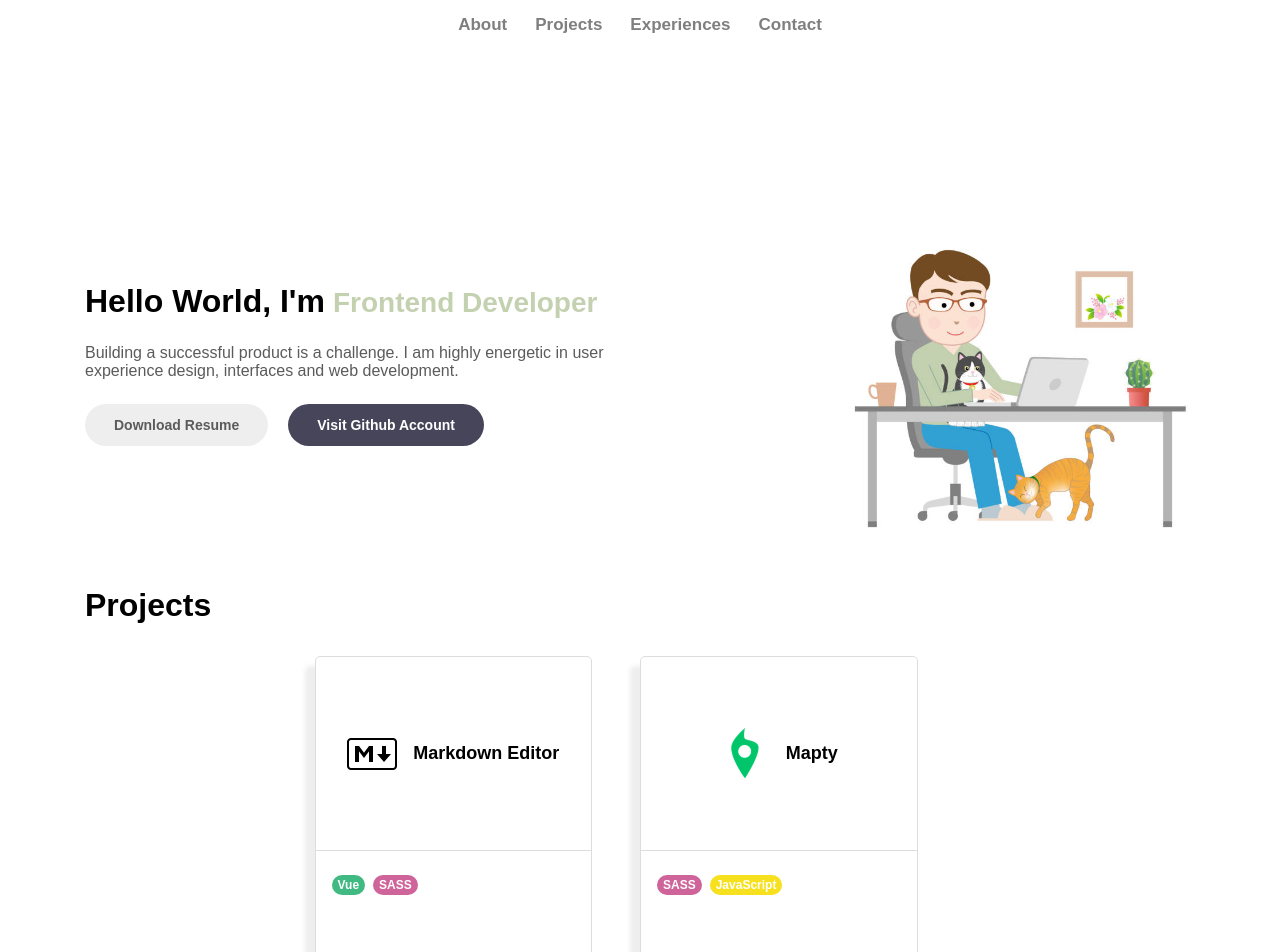
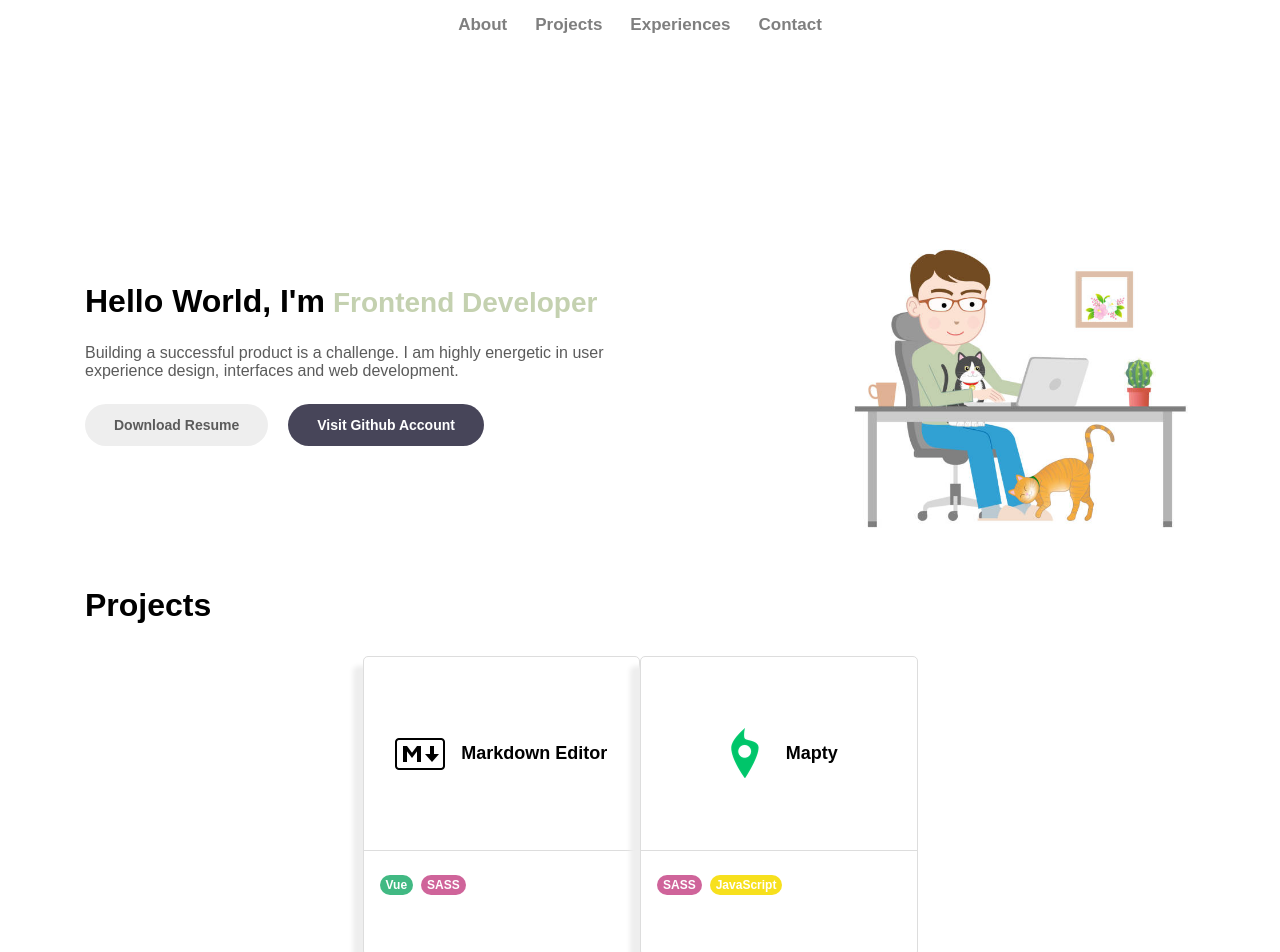
Before and after one commit to MarwanAhmedElAbhar/my-portfolio, a Nuxt app: page / in a window 1280 px wide. Shown: the top 952 px of the page. Built offline with nearby package versions, Linux system fonts and the light colour scheme.

Commit message:
remove margin from project cards

```diff
--- a/components/projects/card.vue
+++ b/components/projects/card.vue
@@ -19,7 +19,7 @@ const showIcons = ref(false);
 </script>
 
 <template>
-  <div class="card-body mr-5">
+  <div class="card-body">
     <div
       @mouseenter="showIcons = true"
       @mouseleave="showIcons = false"
```
